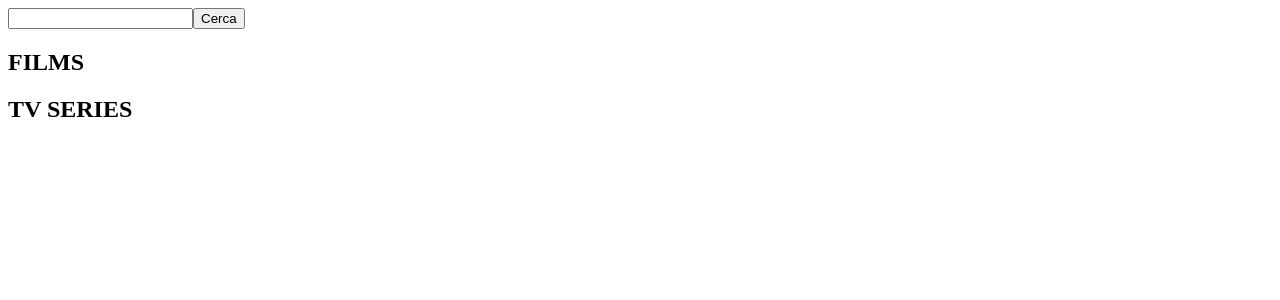
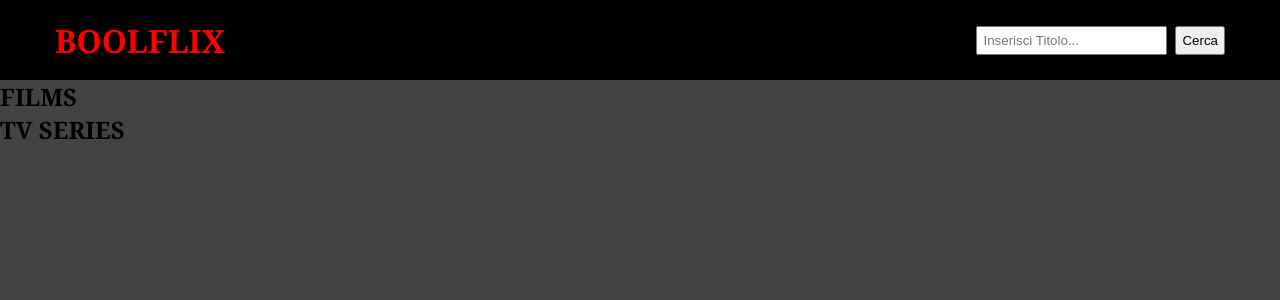
Before and after one commit to Massimiliano214/vite-boolflix, a Vue app: page / in a window 1280 px wide. Shown: the top 300 px of the page. Built offline with nearby package versions, Linux system fonts and the light colour scheme.

Commit message:
header style

```diff
--- a/index.html
+++ b/index.html
@@ -4,7 +4,7 @@
     <meta charset="UTF-8" />
     <link rel="icon" type="image/svg+xml" href="/vite.svg" />
     <meta name="viewport" content="width=device-width, initial-scale=1.0" />
-    <title>Vite + Vue</title>
+    <title>BoolFlix</title>
     <link rel="stylesheet" href="https://cdnjs.cloudflare.com/ajax/libs/font-awesome/6.4.0/css/all.min.css" integrity="sha512-iecdLmaskl7CVkqkXNQ/ZH/XLlvWZOJyj7Yy7tcenmpD1ypASozpmT/E0iPtmFIB46ZmdtAc9eNBvH0H/ZpiBw==" crossorigin="anonymous" referrerpolicy="no-referrer" />
   </head>
   <body>
--- a/src/App.vue
+++ b/src/App.vue
@@ -48,5 +48,5 @@
 </template>
 
 <style lang="scss">
-
+  @use "./styles/general.scss"
 </style>
--- a/src/components/TheHeader.vue
+++ b/src/components/TheHeader.vue
@@ -16,10 +16,46 @@
 </script>
 
 <template>
-    <input v-model="store.search" type="text">
-    <button @click="$emit('activateResearch')">Cerca</button>
+    <header>
+        <div class="container">
+            <h1>BOOLFLIX</h1>
+            <div class="searchSector">
+                <input v-model="store.search" type="text" placeholder="Inserisci Titolo...">
+                <button @click="$emit('activateResearch')">Cerca</button>
+            </div>
+
+        </div>
+
+    </header>
 </template>
 
 <style scoped lang="scss">
+    header {
+        background-color: black;
+        height: 80px;
+
+        .container {
+            height: 100%;
+            display: flex;
+            width: 1170px;
+            justify-content: space-between;
+            margin: auto;
+            align-items: center;
+
+            h1 {
+                color: red;
+            }
+
+            input {
+                padding: 5px;
+                margin-right: 8px;
+            }
+
+            button {
+                padding: 5px;
+            }
+        }
+    }
+
 
 </style>
--- a/src/styles/general.scss
+++ b/src/styles/general.scss
@@ -0,0 +1,10 @@
+* {
+    padding: 0;
+    margin: 0;
+    box-sizing: border-box;
+}
+
+body {
+    background-color: rgb(67, 67, 67);
+    font-family: Cambria, Cochin, Georgia, Times, 'Times New Roman', serif;
+}
```
